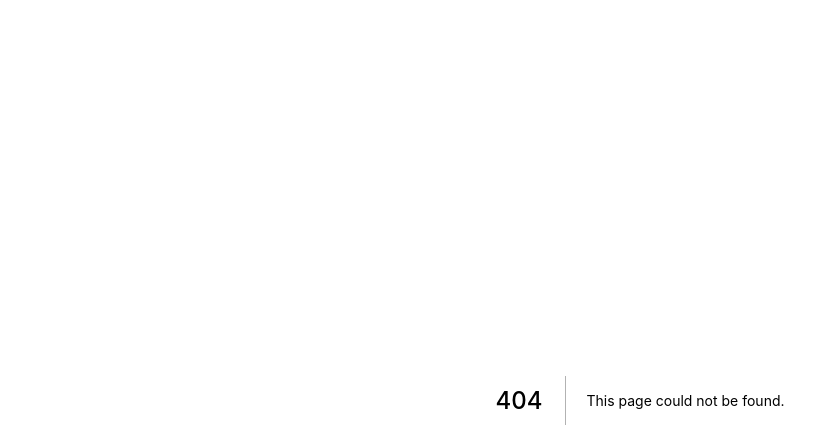
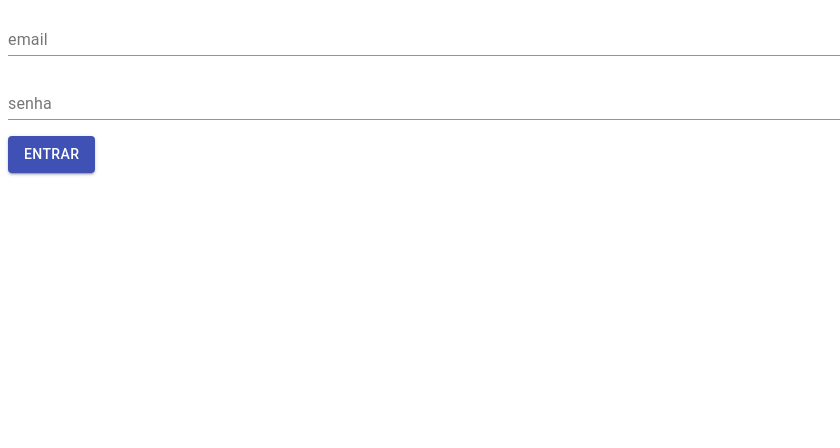
Before and after one commit to laurods/it-drinkeat, a Next.js app: page /main in a window 1280 px wide. Before the commit this address had no page. Shown: the top 448 px of the page, without its empty margins (0-840 px from the left). Built offline with nearby package versions, Linux system fonts and the light colour scheme.

Commit message:
login context_api 130221b

```diff
--- /dev/null
+++ b/components/Dashboard.js
@@ -0,0 +1,33 @@
+import React, { useContext } from 'react';
+import authContext from '../contexts/authContext';
+import Typography from "@material-ui/core/Typography";
+import FastfoodIcon from '@material-ui/icons/Fastfood';
+import Toolbar from '@material-ui/core/Toolbar';
+import {AppBar, Button} from '@material-ui/core';
+
+function Dasboard() {
+  const { user, signOut } = useContext(authContext);
+  return(
+    <div>
+      <AppBar position="relative">
+        <Toolbar>
+          <FastfoodIcon />
+          <Typography variant="h6" color="inherit" noWrap>
+            DrinkEat - Bem Vindo {user.name}
+          </Typography>
+        </Toolbar>
+        <Button
+                type="submit"
+                variant="contained"
+                color="primary"
+                onClick={signOut}
+              >
+                Sair
+        </Button>
+      </AppBar>
+
+    </div>
+  );
+}
+
+export default Dasboard;
--- a/components/Login.js
+++ b/components/Login.js
@@ -1,21 +1,22 @@
-import React from "react";
+import React, { useContext } from 'react';
+import authContext from '../contexts/authContext';
 import { ErrorMessage, Formik, Form, Field } from "formik";
 import { TextField, Button, FormGroup, Box } from "@material-ui/core";
 import * as Yup from "yup";
-import { signIn} from "../pages/api/auth"
+import Dashboard from './Dashboard';
+
 
 const SignupSchema = Yup.object().shape({
   email: Yup.string().email("Invalid email").required("Required"),
   password: Yup.string().required("Required").min(2).max(10),
 });
 
-async function handleSignIn(){
-  const response = await signIn();
-  console.log(response);
-}
 
-export const Login = () => {
-  return (
+function Login () {
+  const { signIn, signed, user } = useContext(authContext);
+    console.log(signed);
+    console.log(user);
+  return signed? <Dashboard /> :(
     <div>
       <Formik
         initialValues={{
@@ -26,7 +27,7 @@ export const Login = () => {
         onSubmit={(values) => {
           // same shape as initial values
           //console.log(values);
-          handleSignIn();
+          signIn();
 
         }}
       >
--- /dev/null
+++ b/contexts/authContext.js
@@ -0,0 +1,5 @@
+import { createContext } from 'react';
+
+const AuthContext = createContext();
+
+export default AuthContext;
--- /dev/null
+++ b/contexts/authProvider.js
@@ -0,0 +1,30 @@
+import React, { useEffect, useState } from 'react';
+import PropTypes from 'prop-types';
+import AuthContext from './authContext';
+import * as auth from "../pages/api/auth"
+
+function Provider({ children }) {
+    const [user, setUser] = useState(null);
+    async function signIn(){
+        const response = await auth.signIn();
+        const { token, user } = response;
+        setUser(response.user);
+      }
+    function signOut(){
+        setUser(null);
+    }
+
+    return (
+      <AuthContext.Provider
+        value={ { signed:!!user, user, signIn, signOut } }
+      >
+        {children}
+      </AuthContext.Provider>
+    );
+  }
+
+  export default Provider;
+
+  Provider.propTypes = {
+    children: PropTypes.node.isRequired,
+  };
--- a/pages/index.js
+++ b/pages/index.js
@@ -4,7 +4,7 @@ import CssBaseline from "@material-ui/core/CssBaseline";
 import Container from "@material-ui/core/Container";
 import Grid from "@material-ui/core/Grid";
 import TopBar from "../components/TopBar";
-import Login from "../components/Login";
+
 
 function Index() {
   return (
@@ -22,7 +22,7 @@ function Index() {
           <Grid container spacing={3}>
             <Grid item xs={12}></Grid>
             <Grid item xs={4}>
-              <Login />
+
             </Grid>
             <Grid item xs={8}>
               <div className="right"></div>
--- /dev/null
+++ b/pages/main.js
@@ -0,0 +1,14 @@
+import React from 'react';
+import AuthProvider from '../contexts/authProvider';
+import Login from '../components/Login';
+function authentication (){
+  return (
+    <div>
+        <AuthProvider>
+            <Login />
+        </AuthProvider>
+    </div>
+  );
+};
+
+export default authentication;
```
Also changed, not shown: pages/dashboard.js (deleted, +0 -12 lines), context/auth.js (deleted).
